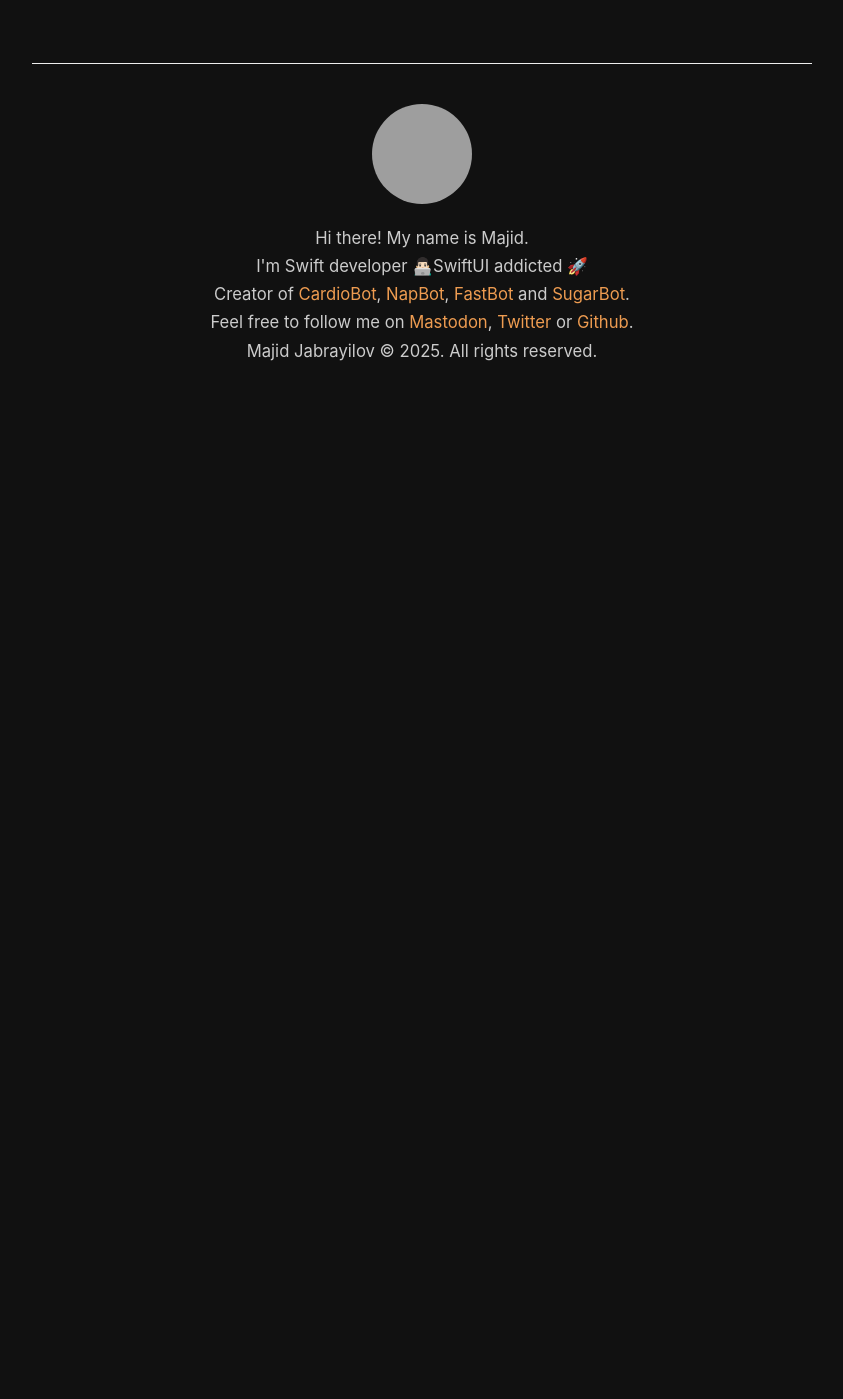
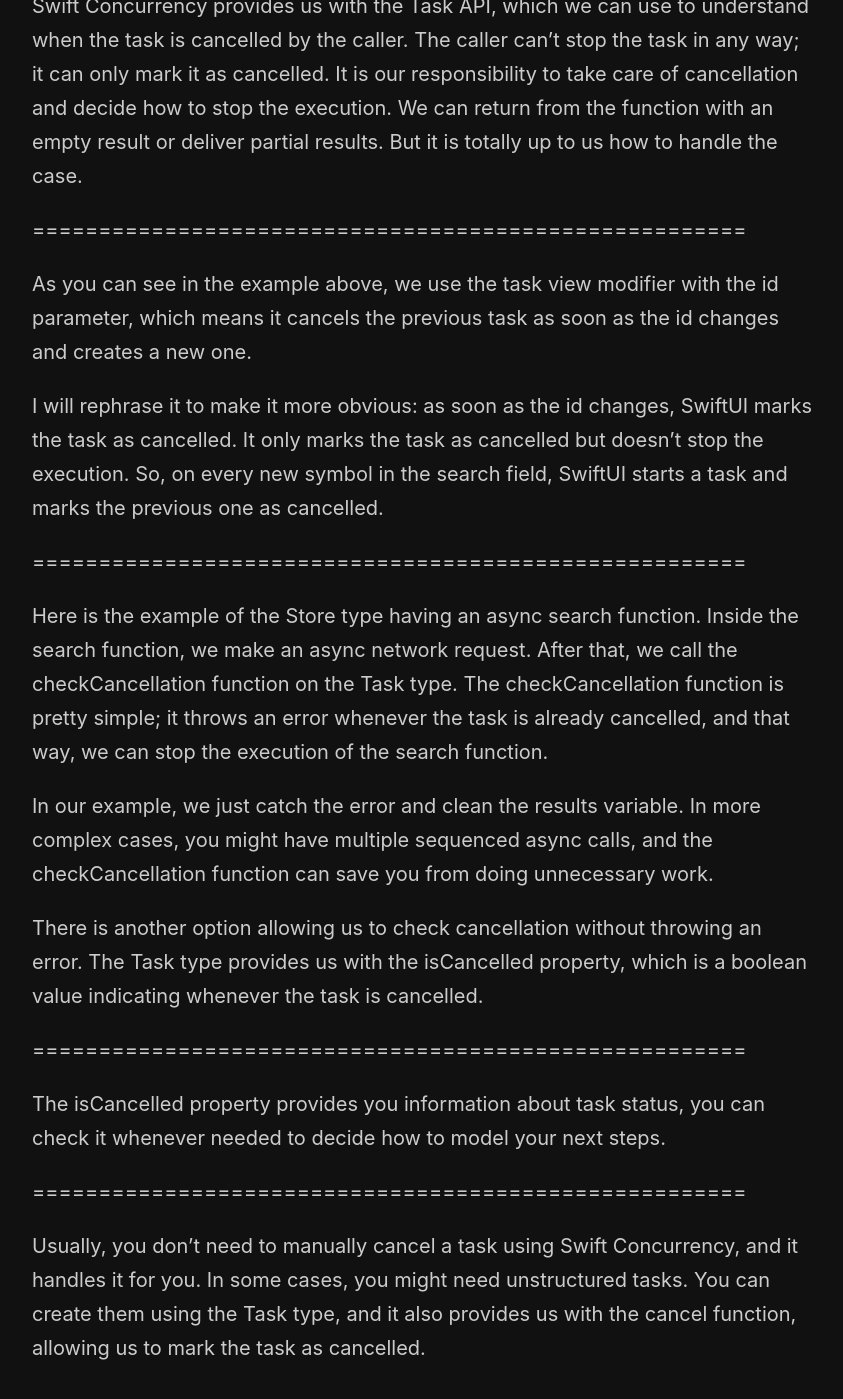
Before and after one commit to mecid/mecid.github.io, a Jekyll site: the page built from _posts/2025-02-11-task-cancellation-in-swift-concurrency.md, in a window 1280 px wide and 1400 px high, scrolled down 531 px. Shown: the whole window, without its empty margins (218-1061 px from the left). Built offline with Jekyll 4.4.1, drawn with Linux system fonts in a browser that asks for light colours; before the commit the page ends 936 px from its top, so only the background shows below that; some of the changed text lies outside the part shown; grey boxes are pictures that could not be loaded.

Commit message:
task cancellation post content added

```diff
--- a/_posts/2025-02-11-task-cancellation-in-swift-concurrency.md
+++ b/_posts/2025-02-11-task-cancellation-in-swift-concurrency.md
@@ -2,3 +2,32 @@
 title: Task Cancellation in Swift Concurrency
 layout: post
 ---
+
+Swift Concurrency provides a cooperative cancellation model to handle task cancellation. This week, we will learn what a cooperative cancellation model is, how to use it, and how to be a good citizen and handle it correctly.
+
+Cooperative cancellation means that Swift will never stop your task automatically, but it will provide you with information about the cancellation. It is totally up to you to decide how to handle this information.
+
+Swift Concurrency provides us with the Task API, which we can use to understand when the task is cancelled by the caller. The caller can’t stop the task in any way; it can only mark it as cancelled. It is our responsibility to take care of cancellation and decide how to stop the execution. We can return from the function with an empty result or deliver partial results. But it is totally up to us how to handle the case.
+
+======================================================
+
+As you can see in the example above, we use the task view modifier with the id parameter, which means it cancels the previous task as soon as the id changes and creates a new one.
+
+I will rephrase it to make it more obvious: as soon as the id changes, SwiftUI marks the task as cancelled. It only marks the task as cancelled but doesn’t stop the execution. So, on every new symbol in the search field, SwiftUI starts a task and marks the previous one as cancelled.
+
+======================================================
+
+Here is the example of the Store type having an async search function. Inside the search function, we make an async network request. After that, we call the checkCancellation function on the Task type. The checkCancellation function is pretty simple; it throws an error whenever the task is already cancelled, and that way, we can stop the execution of the search function.
+
+In our example, we just catch the error and clean the results variable. In more complex cases, you might have multiple sequenced async calls, and the checkCancellation function can save you from doing unnecessary work.
+
+There is another option allowing us to check cancellation without throwing an error. The Task type provides us with the isCancelled property, which is a boolean value indicating whenever the task is cancelled.
+
+
+======================================================
+
+The isCancelled property provides you information about task status, you can check it whenever needed to decide how to model your next steps.
+
+======================================================
+
+Usually, you don’t need to manually cancel a task using Swift Concurrency, and it handles it for you. In some cases, you might need unstructured tasks. You can create them using the Task type, and it also provides us with the cancel function, allowing us to mark the task as cancelled.
```
